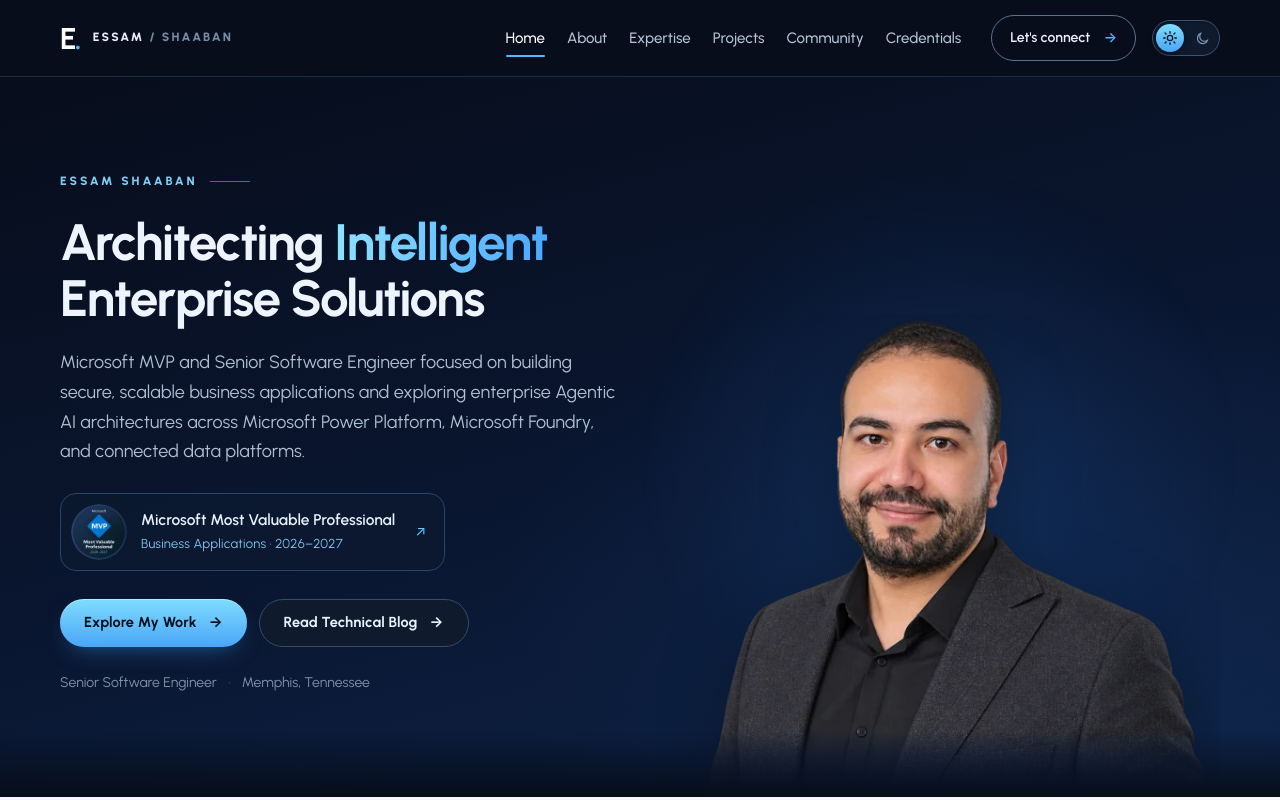
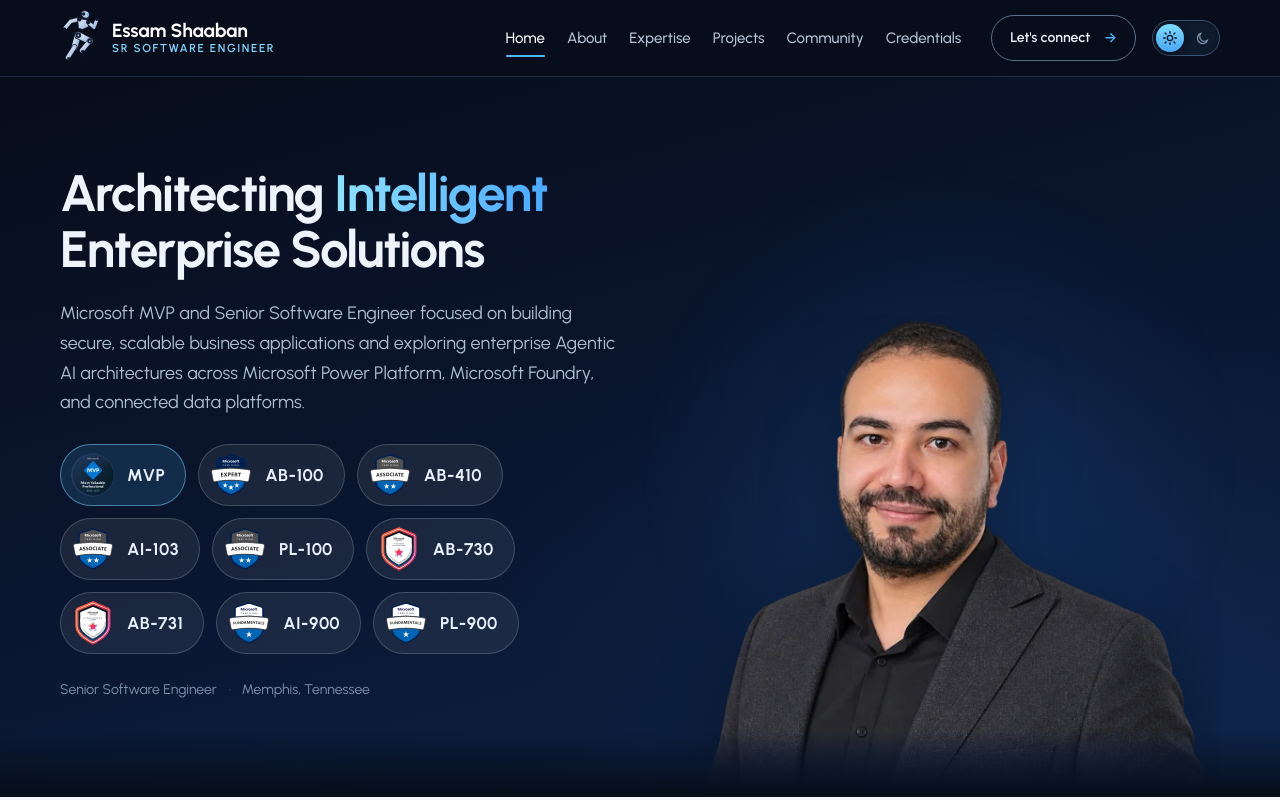
Before and after one commit to EssamShaaban-MVP/AI-and-PowerPlatform-Blogs, an Astro site: page / in a window 1280 px wide. Shown: the top 800 px of the page. Built offline with nearby package versions, Linux system fonts and the light colour scheme; Astro itself is replaced by a stand-in of ours; a web font is replaced by a local one.

Commit message:
Redesign header brand and hero: running robot, role line, certification pills
- Header: animated running-robot mascot beside the name with "Sr Software Engineer" role line
- Hero: remove the two action buttons and the duplicate small name; show MVP and all
  Microsoft certifications as large pills linking to Credentials / the MVP profile

Co-Authored-By: Claude Sonnet 5.5 <noreply@anthropic.com>

```diff
--- /dev/null
+++ b/src/components/BrandRobot.astro
@@ -0,0 +1,49 @@
+---
+// Header brand mascot: a bold, simplified steel robot caught mid-stride (side view, running to the right).
+// Chunky bright limbs with dark outlines and joint discs so it stays readable at a small size.
+// Pure inline SVG, no JavaScript, no glows. It bobs gently; all motion stops when reduced motion is requested.
+---
+<svg class="brand-robot" viewBox="0 0 72 102" width="38" height="54" aria-hidden="true" focusable="false">
+  <defs>
+    <linearGradient id="br-steel" x1="0" y1="0" x2="1" y2="1"><stop offset="0" stop-color="#e3edfb"/><stop offset="1" stop-color="#9cb6dc"/></linearGradient>
+  </defs>
+  <g class="br-run" stroke-linecap="round" stroke-linejoin="round">
+    <!-- rear arm, swung back -->
+    <path d="M31 17 L16.500 20.500 L6 33" fill="none" stroke="#0b1428" stroke-width="8.800"/><path d="M31 17 L16.500 20.500 L6 33" fill="none" stroke="url(#br-steel)" stroke-width="6.400"/>
+    <circle cx="4.500" cy="36" r="3.800" fill="#0b1428"/>
+
+    <!-- rear leg, pushing off -->
+    <path d="M30 47 L24 69" fill="none" stroke="#0b1428" stroke-width="14"/><path d="M30 47 L24 69" fill="none" stroke="url(#br-steel)" stroke-width="11.200"/>
+    <path d="M24 69 L11 89" fill="none" stroke="#0b1428" stroke-width="10.400"/><path d="M24 69 L11 89" fill="none" stroke="url(#br-steel)" stroke-width="7.600"/>
+    <path d="M9.500 89.500 L14.500 100.500 L17.500 98.500 L14 88 Z" fill="#0b1428"/>
+
+    <!-- torso -->
+    <path d="M30 14.500 L50 18.500 L50 31 L39 36 L31.500 34 Z" fill="url(#br-steel)" stroke="#0b1428" stroke-width="1.400"/>
+    <path d="M32 33.500 L39 36 L50 31 L49 34 L38.500 39 L32.500 37 Z" fill="#0b1428"/>
+    <path d="M26 44 Q33 40 40 44.500 L38.500 52 L27 53 Z" fill="url(#br-steel)" stroke="#0b1428" stroke-width="1.400"/>
+
+    <!-- head in profile with a cyan eye -->
+    <path d="M36.500 6.500 Q37 -.5 45.500 .8 Q53 3 51.500 9.500 L50.500 13 Q46 16 41.500 13.800 Q36.500 11.500 36.500 6.500 Z" fill="url(#br-steel)" stroke="#0b1428" stroke-width="1.400"/>
+    <circle cx="41" cy="6.500" r="3.200" fill="#0b1428"/>
+    <rect x="46.500" y="5.200" width="4.600" height="2.600" rx="1.300" fill="#44d4ff"/>
+
+    <!-- front leg: thigh drives forward, shin tucked back -->
+    <path d="M31 47 L52.500 58" fill="none" stroke="#0b1428" stroke-width="14.400"/><path d="M31 47 L52.500 58" fill="none" stroke="url(#br-steel)" stroke-width="11.600"/>
+    <path d="M52.500 58 L37.500 76" fill="none" stroke="#0b1428" stroke-width="10.400"/><path d="M52.500 58 L37.500 76" fill="none" stroke="url(#br-steel)" stroke-width="7.600"/>
+    <path d="M35.500 76 L40.500 90 L44.500 88 L40.800 74.500 Z" fill="#0b1428"/>
+    <circle cx="31" cy="47" r="5.200" fill="#0b1428"/><circle cx="31" cy="47" r="2" fill="#9cb6dc"/>
+    <circle cx="52.500" cy="58" r="4.400" fill="#0b1428"/><circle cx="52.500" cy="58" r="1.700" fill="#9cb6dc"/>
+
+    <!-- front arm, bent and pumping -->
+    <path d="M50 22.500 L60.500 32 L65.500 19" fill="none" stroke="#0b1428" stroke-width="8.400"/><path d="M50 22.500 L60.500 32 L65.500 19" fill="none" stroke="url(#br-steel)" stroke-width="6"/>
+    <circle cx="66" cy="16" r="3.800" fill="#0b1428"/>
+    <circle cx="50" cy="22" r="4" fill="#0b1428"/><circle cx="33" cy="17" r="4" fill="#0b1428"/>
+  </g>
+</svg>
+<style>
+  .brand-robot{display:block;flex:none;overflow:visible;margin:0 2px}
+  .br-run{animation:br-bob 1.1s ease-in-out infinite}
+  @keyframes br-bob{0%,100%{transform:translateY(0)}50%{transform:translateY(-1.2px)}}
+  @media (max-width:640px){.brand-robot{width:33px;height:47px}}
+  @media (prefers-reduced-motion:reduce){.br-run{animation:none}}
+</style>
--- a/src/layouts/Base.astro
+++ b/src/layouts/Base.astro
@@ -1,6 +1,7 @@
 ---
 // Self-hosted fonts (WOFF2, font-display: swap): Urbanist for the site, JetBrains Mono for code only.
 import '@fontsource-variable/urbanist';
+import BrandRobot from '../components/BrandRobot.astro';
 import '@fontsource/jetbrains-mono/400.css';
 import fontLatin from '@fontsource-variable/urbanist/files/urbanist-latin-wght-normal.woff2?url';
 import '../styles/theme.css';
@@ -90,7 +91,7 @@ const verify = site.seo ?? {};
 <a class="skip-link" href="#main">Skip to content</a>
 <div class="site-shell" id="top">
   <div class="header-bar"><header class="header container">
-    <a class="brand" href={href('/')} aria-label="Essam Shaaban home"><span class="brand-mark">E<span>.</span></span><span class="brand-label">ESSAM<span class="brand-muted"> / SHAABAN</span></span></a>
+    <a class="brand" href={href('/')} aria-label="Essam Shaaban home"><BrandRobot /><span class="brand-text"><span class="brand-name">Essam Shaaban</span><span class="brand-role">Sr Software Engineer</span></span></a>
     <nav class="desktop-nav" aria-label="Primary navigation">{links.map(([name,path]) => <a href={href(path)} aria-current={isCurrent(path) ? 'page' : undefined}>{name}</a>)}</nav>
     <a class="nav-cta" href={contactHref}>Let's connect <span aria-hidden="true">→</span></a>
     <button class="theme-toggle" type="button" aria-pressed="true" aria-label="Dark theme" title="Switch to light theme">
--- a/src/pages/index.astro
+++ b/src/pages/index.astro
@@ -3,7 +3,7 @@ import Base from '../layouts/Base.astro';
 import SectionHeading from '../components/SectionHeading.astro';
 import BlogCard from '../components/BlogCard.astro';
 import { person, homeUrl, websiteId } from '../lib/seo';
-import { site, mvp } from '../data/site';
+import { site, mvp, certifications } from '../data/site';
 import { getCollection } from 'astro:content';
 const base = import.meta.env.BASE_URL.replace(/\/$/, '');
 const url = (s: string) => base + s;
@@ -23,18 +23,12 @@ const tags = [...new Set(posts.flatMap(p => p.data.tags))].sort((a, b) => a.loca
 <section class="hx" aria-labelledby="hx-title">
   <div class="container hx-inner">
     <div class="hx-copy">
-      <p class="hx-eyebrow">Essam Shaaban</p>
       <h1 id="hx-title">Architecting <span class="hx-accent">Intelligent</span> <span class="hx-keep">Enterprise Solutions</span></h1>
       <p class="hx-intro">Microsoft MVP and Senior Software Engineer focused on building secure, scalable business applications and exploring enterprise Agentic AI architectures across Microsoft Power Platform, Microsoft Foundry, and connected data platforms.</p>
-      <a class="hx-mvp" href={site.links.mvp} target="_blank" rel="noopener">
-        <img src={url(mvp.badgeSmall)} alt="" width="56" height="56" />
-        <span><strong>Microsoft Most Valuable Professional</strong><small>{mvp.category} · {mvp.currentAward}</small></span>
-        <span class="hx-mvp-arrow" aria-hidden="true">↗</span>
-      </a>
-      <div class="hx-actions">
-        <a class="button button-primary" href={url('/projects/')}>Explore My Work <span aria-hidden="true">→</span></a>
-        <a class="button button-secondary" href={url('/#writing')}>Read Technical Blog <span aria-hidden="true">→</span></a>
-      </div>
+      <ul class="hx-certs" aria-label="Microsoft certifications">
+        <li><a class="hx-cert hx-cert-mvp" href={site.links.mvp} target="_blank" rel="noopener" title={`Microsoft MVP, ${mvp.category}`}><img src={url(mvp.badgeSmall)} alt="" width="44" height="44" /><span>MVP</span></a></li>
+        {certifications.map(c => <li><a class="hx-cert" href={url('/credentials/')} title={c.title}><img src={url(`/badges/${c.badge}.svg`)} alt="" width="44" height="44" loading="lazy" /><span>{c.code}</span></a></li>)}
+      </ul>
       <p class="hx-meta">Senior Software Engineer <span aria-hidden="true">·</span> {site.location}</p>
     </div>
     <div class="hx-visual">
--- a/src/styles/pages.css
+++ b/src/styles/pages.css
@@ -123,3 +123,29 @@
 .pg-btn:hover:not(:disabled){border-color:var(--line-hover)}
 .pg-btn.active{background:var(--c-83d5ff);border-color:var(--c-83d5ff);color:#06111e}
 .pg-btn:disabled{opacity:.4;cursor:default}
+
+/* Header brand: monogram tile + name with role */
+.brand{gap:12px}
+.brand .brand-mark{display:grid;place-items:center;width:38px;height:38px;border-radius:11px;background:linear-gradient(140deg,#4ab7ff,#2b6bff);color:#fff;font:800 15px/1 var(--font-sans);letter-spacing:.02em;box-shadow:0 6px 18px -6px rgba(74,183,255,.7)}
+.brand-text{display:flex;flex-direction:column;gap:3px;line-height:1}
+.brand-name{font-size:17px;font-weight:700;letter-spacing:-.01em;color:#fff}
+.brand-role{font-size:11px;font-weight:600;letter-spacing:.14em;text-transform:uppercase;color:var(--c-83d5ff)}
+@media(max-width:420px){.brand-role{display:none}}
+
+/* Hero: compact list of the MVP award and every Microsoft certification */
+.hx-certs{display:flex;flex-wrap:wrap;gap:12px;margin:26px 0 0;padding:0;list-style:none;max-width:none}
+.hx-cert{display:inline-flex;align-items:center;gap:12px;padding:8px 20px 8px 10px;border:1px solid rgba(255,255,255,.18);border-radius:999px;background:rgba(255,255,255,.07);color:#e9f0fe;font-size:17px;font-weight:700;letter-spacing:.03em;transition:border-color .2s,background .2s}
+.hx-cert:hover{border-color:var(--c-83d5ff);background:rgba(131,213,255,.14)}
+.hx-cert img{display:block;width:44px;height:44px;border-radius:50%}
+.hx-cert-mvp{border-color:rgba(131,213,255,.5);background:rgba(74,183,255,.14)}
+
+/* Brand: robot standing beside the name, hand resting on it */
+.brand{gap:0}
+.brand .brand-text{margin-left:10px;padding-top:0}
+
+/* Header sized for the mascot */
+.header,.header-bar .header{height:76px}
+.brand .brand-name{font-size:19px}
+.brand .brand-role{font-size:11.5px}
+:root{scroll-padding-top:90px}
+@media(max-width:640px){.header,.header-bar .header{height:70px}}
```
